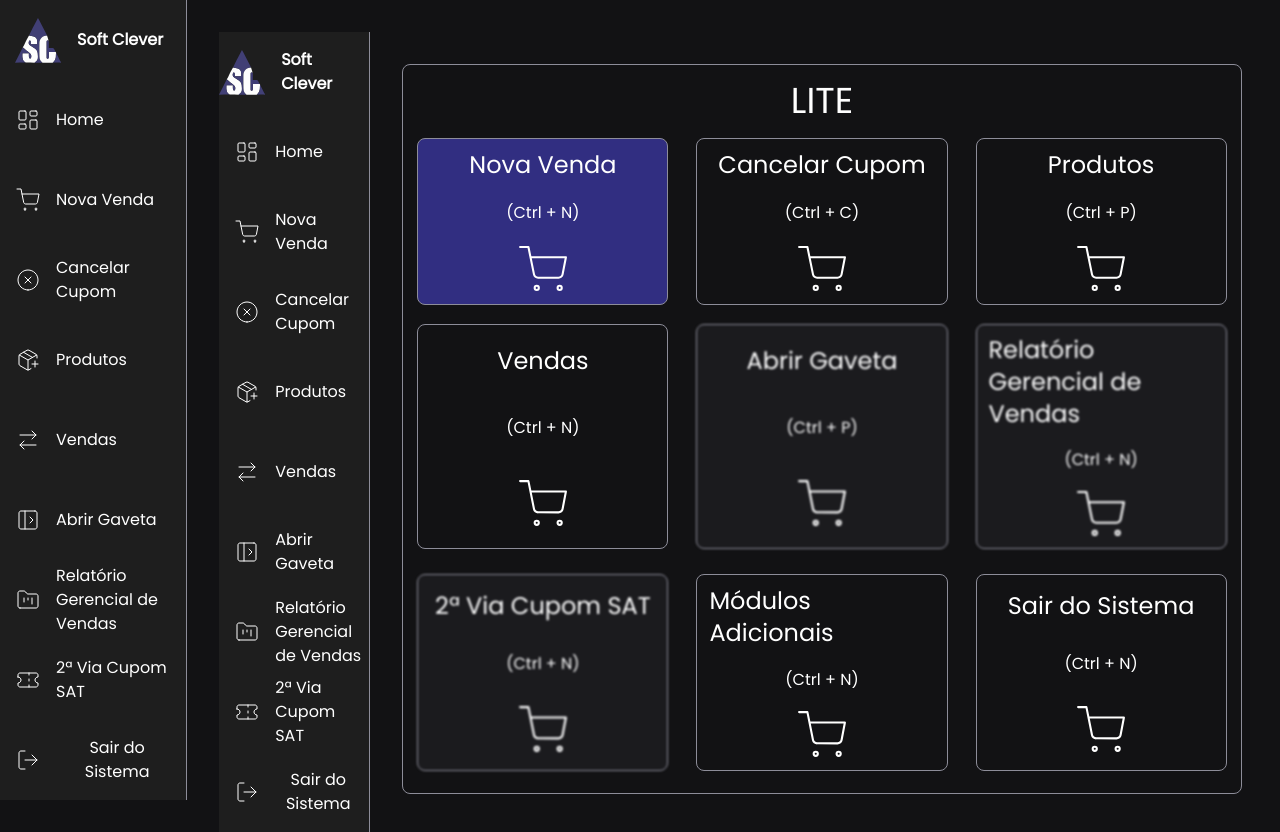
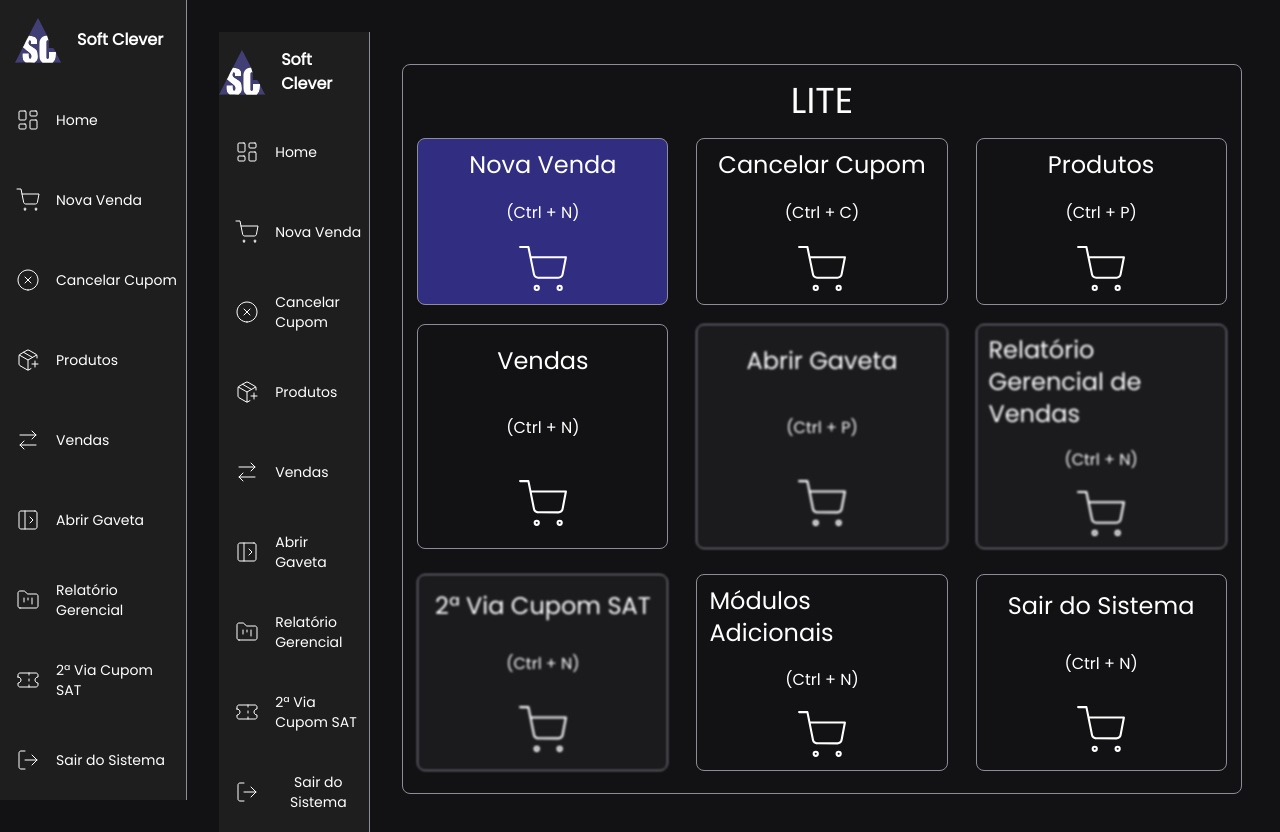
Before and after one commit to devCaioFreire/sat, a Next.js app: page /dashboard in a window 1280 px wide. Built offline with nearby package versions, Linux system fonts and the light colour scheme; no server answers; sample sign-in values are in the browser's storage.

Commit message:
Update UX
Melhoria no tamanho das fontes em tela menor.

```diff
--- a/src/components/navbar.tsx
+++ b/src/components/navbar.tsx
@@ -38,7 +38,7 @@ export function Navbar() {
           className={`${isSalesPage ? 'flex items-center self-center pr-2 justify-center  w-full' : 'flex items-center pr-2 pl-4 flex-1 gap-4 w-full transition-all hover:bg-backgroundFields'}`}>
           {/* // className="flex items-center pr-2 pl-4 flex-1 gap-4 w-full transition-all hover:bg-backgroundFields"> */}
           <Image alt="" src={Home} className="w-6" />
-          <p className="text-base font-medium">
+          <p className="font-medium xl:text-sm 2xl:text-base">
             {isSalesPage ? '' : 'Home'}
           </p>
         </Link>
@@ -48,7 +48,7 @@ export function Navbar() {
           // className="flex items-center pr-2 pl-4 flex-1 gap-4 w-full transition-all hover:bg-backgroundFields">
           className={`${isSalesPage ? 'flex items-center self-center pr-2 justify-center  w-full' : 'flex items-center pr-2 pl-4 flex-1 gap-4 w-full transition-all hover:bg-backgroundFields'}`}>
           <Image alt="" src={Cart} className="w-6" />
-          <p className="text-base font-medium">
+          <p className="font-medium xl:text-sm 2xl:text-base">
             {isSalesPage ? '' : 'Nova Venda'}
           </p>
         </Link>
@@ -58,7 +58,7 @@ export function Navbar() {
           // className="flex items-center pr-2 pl-4 flex-1 gap-4 w-full transition-all hover:bg-backgroundFields">
           className={`${isSalesPage ? 'flex items-center self-center pr-2 justify-center  w-full' : 'flex items-center pr-2 pl-4 flex-1 gap-4 w-full transition-all hover:bg-backgroundFields'}`}>
           <Image alt="" src={Cancel} className="w-6" />
-          <p className="text-base font-medium">
+          <p className="font-medium xl:text-sm 2xl:text-base">
             {isSalesPage ? '' : 'Cancelar Cupom'}
           </p>
         </Link>
@@ -68,7 +68,7 @@ export function Navbar() {
           // className="flex items-center pr-2 pl-4 flex-1 gap-4 w-full transition-all hover:bg-backgroundFields">
           className={`${isSalesPage ? 'flex items-center self-center pr-2 justify-center  w-full' : 'flex items-center pr-2 pl-4 flex-1 gap-4 w-full transition-all hover:bg-backgroundFields'}`}>
           <Image alt="" src={AddProduct} className="w-6" />
-          <p className="text-base font-medium">
+          <p className="font-medium xl:text-sm 2xl:text-base">
             {isSalesPage ? '' : 'Produtos'}
           </p>
         </Link>
@@ -78,7 +78,7 @@ export function Navbar() {
           // className="flex items-center pr-2 pl-4 flex-1 gap-4 w-full transition-all hover:bg-backgroundFields">
           className={`${isSalesPage ? 'flex items-center self-center pr-2 justify-center  w-full' : 'flex items-center pr-2 pl-4 flex-1 gap-4 w-full transition-all hover:bg-backgroundFields'}`}>
           <Image alt="" src={Search} className="w-6" />
-          <p className="text-base font-medium">
+          <p className="font-medium xl:text-sm 2xl:text-base">
             {isSalesPage ? '' : 'Consultar Preços'}
           </p>
         </Link> */}
@@ -88,7 +88,7 @@ export function Navbar() {
           // className="flex items-center pr-2 pl-4 flex-1 gap-4 w-full transition-all hover:bg-backgroundFields">
           className={`${isSalesPage ? 'flex items-center self-center pr-2 justify-center  w-full' : 'flex items-center pr-2 pl-4 flex-1 gap-4 w-full transition-all hover:bg-backgroundFields'}`}>
           <Image alt="" src={Sale} className="w-6" />
-          <p className="text-base font-medium">
+          <p className="font-medium xl:text-sm 2xl:text-base">
             {isSalesPage ? '' : 'Vendas'}
           </p>
         </Link>
@@ -98,7 +98,7 @@ export function Navbar() {
           // className="flex items-center pr-2 pl-4 flex-1 gap-4 w-full transition-all hover:bg-backgroundFields">
           className={`${isSalesPage ? 'flex items-center self-center pr-2 justify-center  w-full' : 'flex items-center pr-2 pl-4 flex-1 gap-4 w-full cursor-not-allowed transition-all hover:bg-backgroundFields'}`}>
           <Image alt="" src={Drawer} className="w-6" />
-          <p className="text-base font-medium">
+          <p className="font-medium xl:text-sm 2xl:text-base">
             {isSalesPage ? '' : 'Abrir Gaveta'}
           </p>
         </Link>
@@ -108,8 +108,8 @@ export function Navbar() {
           // className="flex items-center pr-2 pl-4 flex-1 gap-4 w-full transition-all hover:bg-backgroundFields">
           className={`${isSalesPage ? 'flex items-center self-center pr-2 justify-center  w-full' : 'flex items-center pr-2 pl-4 flex-1 gap-4 w-full cursor-not-allowed transition-all hover:bg-backgroundFields'}`}>
           <Image alt="" src={Rel} className="w-6" />
-          <p className="text-base font-medium">
-            {isSalesPage ? '' : 'Relatório Gerencial de Vendas'}
+          <p className="font-medium xl:text-sm 2xl:text-base">
+            {isSalesPage ? '' : 'Relatório Gerencial'}
           </p>
         </Link>
 
@@ -118,7 +118,7 @@ export function Navbar() {
           // className="flex items-center pr-2 pl-4 flex-1 gap-4 w-full transition-all hover:bg-backgroundFields">
           className={`${isSalesPage ? 'flex items-center self-center pr-2 justify-center  w-full' : 'flex items-center pr-2 pl-4 flex-1 gap-4 w-full cursor-not-allowed transition-all hover:bg-backgroundFields'}`}>
           <Image alt="" src={sat} className="w-6" />
-          <p className="text-base font-medium">
+          <p className="font-medium xl:text-sm 2xl:text-base">
             {isSalesPage ? '' : '2ª Via Cupom SAT'}
           </p>
         </Link>
@@ -128,7 +128,7 @@ export function Navbar() {
           // className="flex items-center pr-2 pl-4 flex-1 gap-4 w-full transition-all hover:bg-backgroundFields">
           className={`${isSalesPage ? 'flex items-center self-center pr-2 justify-center  w-full' : 'flex items-center pr-2 pl-4 flex-1 gap-4 w-full transition-all hover:bg-backgroundFields'}`}>
           <Image alt="" src={Exit} className="w-6" />
-          <p className="text-base font-medium">
+          <p className="font-medium xl:text-sm 2xl:text-base">
             {isSalesPage ? '' : 'Sair do Sistema'}
 
           </p>
```
